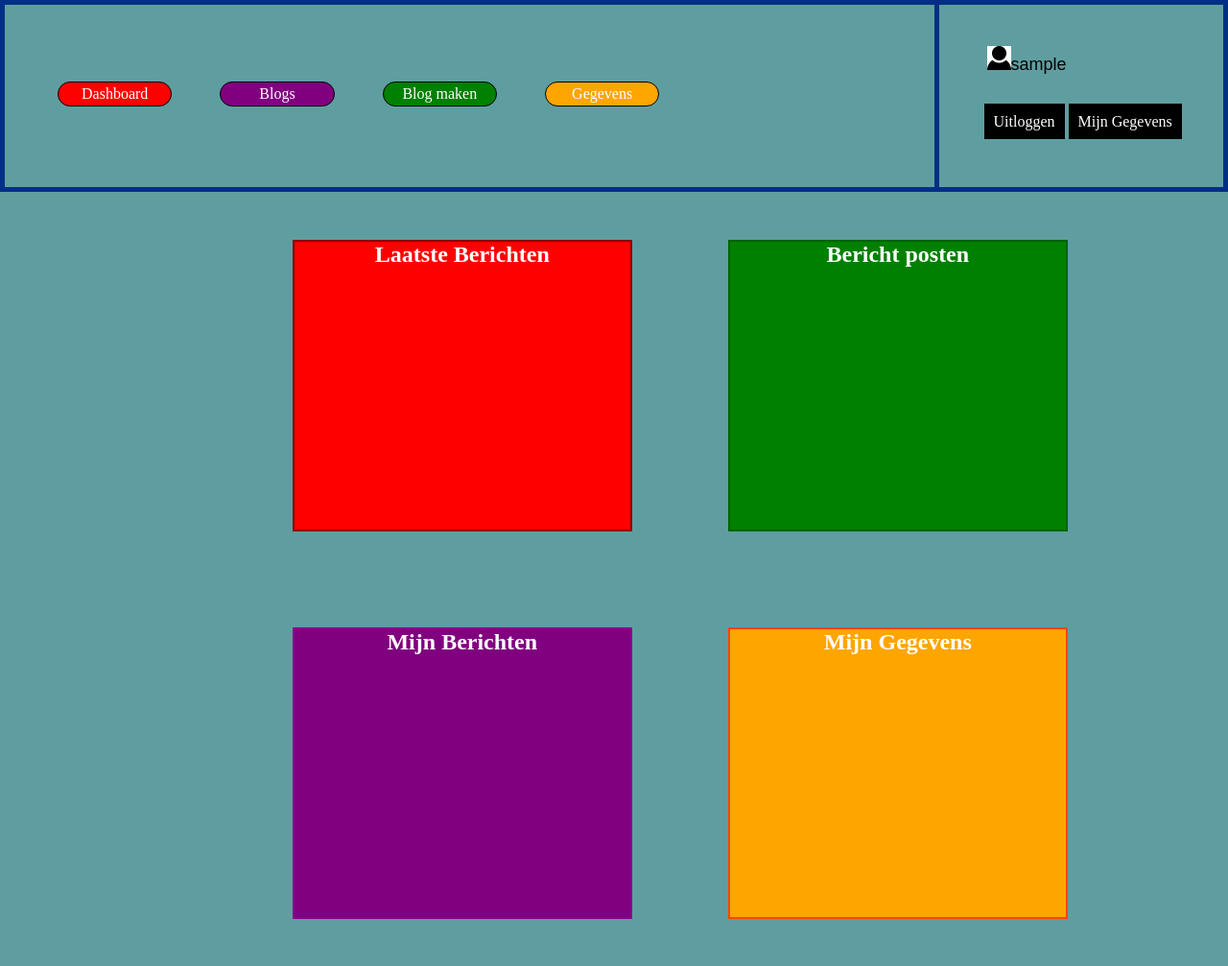
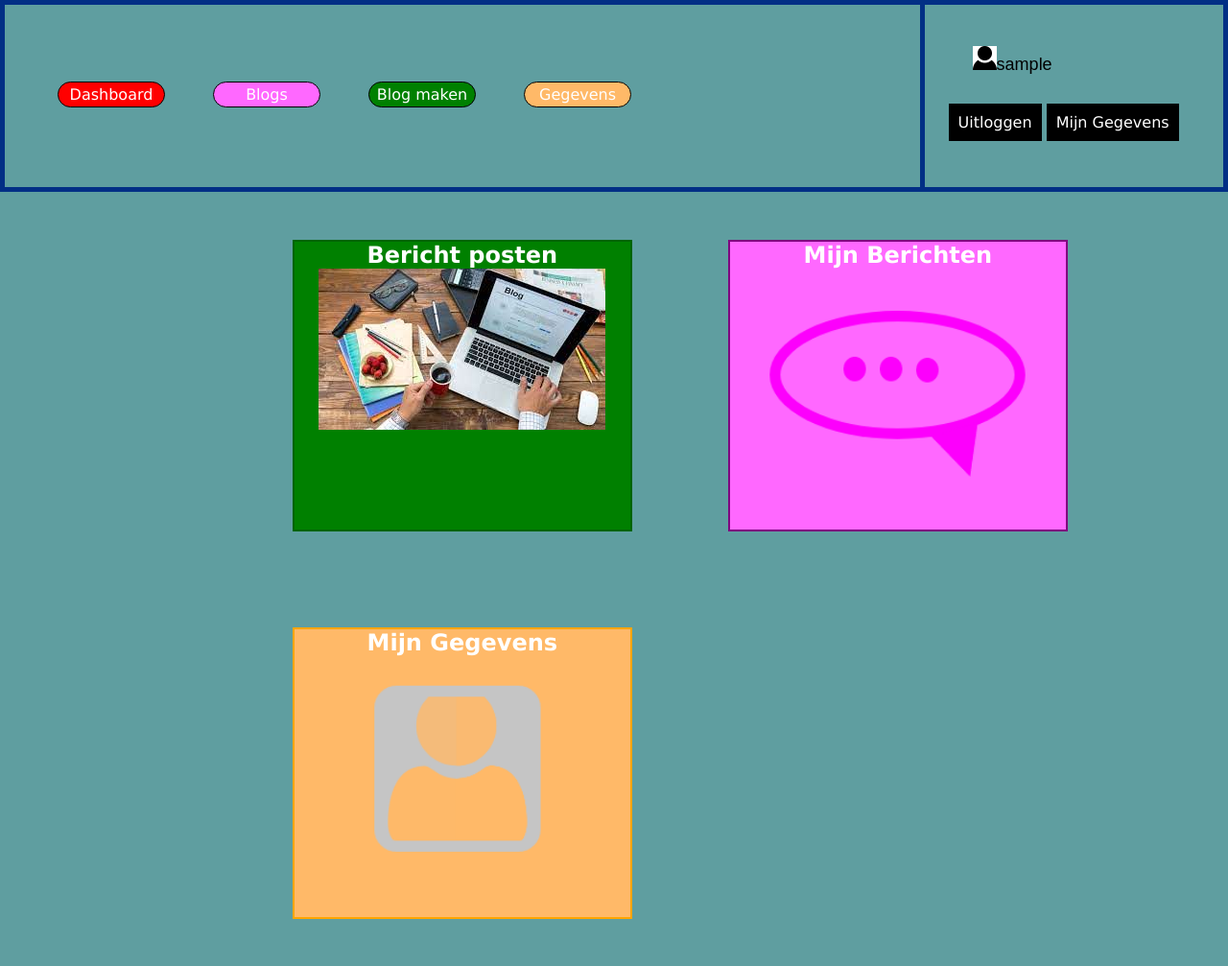
Before and after one commit to bronkie48/BlogappAmbitieproject, a PHP site: page /dashboard.php in a window 1280 px wide. Shown: the top 1007 px of the page at 96% size. Run offline with PHP 8.4, Linux system fonts and the light colour scheme; the visitor is signed in with stand-in values (Sample User, id 1); data that the repository does not hold is empty.

Commit message:
update 1-12-2020

```diff
--- a/CSS/style.css
+++ b/CSS/style.css
@@ -1,8 +1,10 @@
 *{
    margin: 0;
+   font-family: 'Verdana';
 }
 body{
     background-color:  cadetblue;
+
 }
 /*general*/
 #app-name h1{
@@ -36,7 +38,7 @@ header{
     width: calc(100% - 300px);
 }
 .header-right-block{
-    width: 300px;
+    width: 320px;
     float: right;
     height: 190px;
     border: 5px solid rgb(2, 47, 133);
@@ -55,7 +57,7 @@ header{
     color: #fff;
     text-decoration: none;
     text-align: center;
-    width: 15%;
+    min-width: 100px;
 }
 .menu-item-red{
     background-color: red;
@@ -65,7 +67,7 @@ header{
     padding: 3px 5px;
 }
 .menu-item-purple{
-    background-color: purple;
+    background-color: #FF68FF;
     margin: 0 50px 0px 0;
     border: 1px solid black;
     border-radius: 1em;
@@ -79,7 +81,7 @@ header{
     padding: 3px 5px;
 }
 .menu-item-orange{
-    background-color: orange;
+    background-color: #FFB968;
     margin: 0;
     border: 1px solid black;
     border-radius: 1em;
@@ -97,7 +99,7 @@ header{
     margin: 43 10px;
 }
 .login-details-buttons{
-    margin: 40px 10px 0px 37px;
+    margin: 40px 10px 0px 15px;
 }
 .user-login{
     list-style-type: none;
@@ -139,6 +141,15 @@ header{
 
 }
 /*dashboard*/
+.metro-style-blocks-grid-dashboard{
+    position: absolute;
+    left: 16%;
+    text-align: center;
+    display: inline-flex;
+    margin: 0 50px;
+    flex-direction: row;
+    flex-wrap: wrap;
+}
 .metro-style-blocks-grid{
     position: absolute;
     left: 16%;
@@ -172,8 +183,15 @@ header{
     margin: 50px;
     min-width: 350px;
     min-height: 300px;
-    border: 2px solid darkmagenta;
-    background-color: purple;
+    border: 2px solid purple;
+    background-color: #FF68FF;
+    background-image: url(../IMG/message-icon.png);
+    background-repeat: no-repeat;
+    background-size: contain;
+    background-position: center;
+}
+.metro-style-blocks-grid .metro-block-purple{
+    background-image: none;
 }
 .metro-block-orange{
     text-decoration: none;
@@ -181,8 +199,12 @@ header{
     margin: 50px;
     min-width: 350px;
     min-height: 300px;
-    border: 2px solid orangered;
-    background-color: orange;
+    border: 2px solid orange;
+    background-color: #FFB968;
+    background-image: url(../IMG/personal-icon.png);
+    background-repeat: no-repeat;
+    background-size: contain;
+    background-position: center;
 }
 /*blogoverzicht*/
 .metro-style-blog-overview{
--- a/PHP/createblog.php
+++ b/PHP/createblog.php
@@ -34,7 +34,7 @@ if(isset($_POST['create_blog']))
             $stmt->execute();
             $userid = $stmt->fetchColumn();
 
-            $insert = $pdo->prepare("INSERT INTO blogbericht(`userid`,`subject`, `message`, `image`)
+            $insert = $pdo->prepare("INSERT INTO `blog`(`userid`,`subject`, `message`, `image`)
                                      VALUES(:userid, :subject, :message, :image)");
 
             $insert->bindValue(':userid', $userid);
--- a/blogform.php
+++ b/blogform.php
@@ -50,9 +50,9 @@ if(empty($userlogin))
                             <input type="text" name="subject" id="subject" placeholder="Vul een onderwerp in">
                         </div>
                         <div class="form-line">
-                            <label for="image"><b>Afbeelding uploaden</b></label>
+                            <label for="image"><b>Afbeelding kiezen</b></label>
                             <input type="file" name="image" id="image">
-                            <input type="submit" value="Upload Image" name="upload_image">
+                            <!-- <input type="submit" value="Upload Image" name="upload_image"> -->
                         </div>
                         <div class="form-line">
                             <label for="message"><b>Bericht*</b></label>
--- a/dashboard.php
+++ b/dashboard.php
@@ -29,7 +29,7 @@ if(empty($userlogin))
             <div class="header-right-block">
                 <div class="login-details">
                     <ul class="user-login">
-                        <li><img src="../IMG/user.png" width="25" height="25" alt="user icon"><?php echo $userlogin;?></li>
+                        <li><img src="/Blogapp/BlogappAmbitieProject/IMG/user.png" width="25" height="25" alt="user icon"><?php echo $userlogin;?></li>
                     </ul>
                     <div class="login-details-buttons">
                         <a href="PHP/logout.php"  class="detail-btn"> Uitloggen</a>
@@ -40,12 +40,35 @@ if(empty($userlogin))
         </header>
 
         <section class="metro-style-blocks">
-            <div class="metro-style-blocks-grid">
+            <div class="metro-style-blocks-grid-dashboard">
+            <?php
+                    $stmt=$pdo->query(" SELECT blog.userid, blog.subject, blog.message, blog.image, blog.date, user.username as username
+                                        FROM `blog` as blog
+                                        INNER JOIN `gebruiker` as user
+                                        ON user.userid = blog.userid
+                                        WHERE username= '$userlogin' GROUP BY blog.date DESC LIMIT 1 " );
+                    while($row=$stmt->fetch())
+                    {
+                ?>
                 <a href="blogoverview.php" class="metro-block-red">
-                    <h1>Laatste Berichten</h1>
+                    <div class="blog-image">
+                        <h1>Laatste Bericht</h1>
+                        <h3><?php echo $row['subject']?></h3>
+                        <img src="IMG/blog.jpg" alt="blog_afbeelding">
+                        <div class="blog-message">
+                            <p><?php echo $row['message']?></p>
+                        </div>
+                        <p><?php echo date('d/m/y H:i', strtotime( $row['date']));?></p>
+                    </div>
+                </a>
+                <?php
+                    }
+                ?>
+
                 </a>
                 <a href="blogform.php"class="metro-block-green">
                     <h1>Bericht posten</h1>
+                    <img src="IMG/blog.jpg" alt="blog_afbeelding">
                 </a>
                 <a href="blogoverview.php" class="metro-block-purple">
                     <h1>Mijn Berichten</h1>
```
Also changed, not shown: other parts of CSS/style.css (+27 -8 lines), blogoverview.php (+34 -11 lines), IMG/message-icon.png (added), IMG/personal-icon.png (added), JS/blog.js (deleted).
